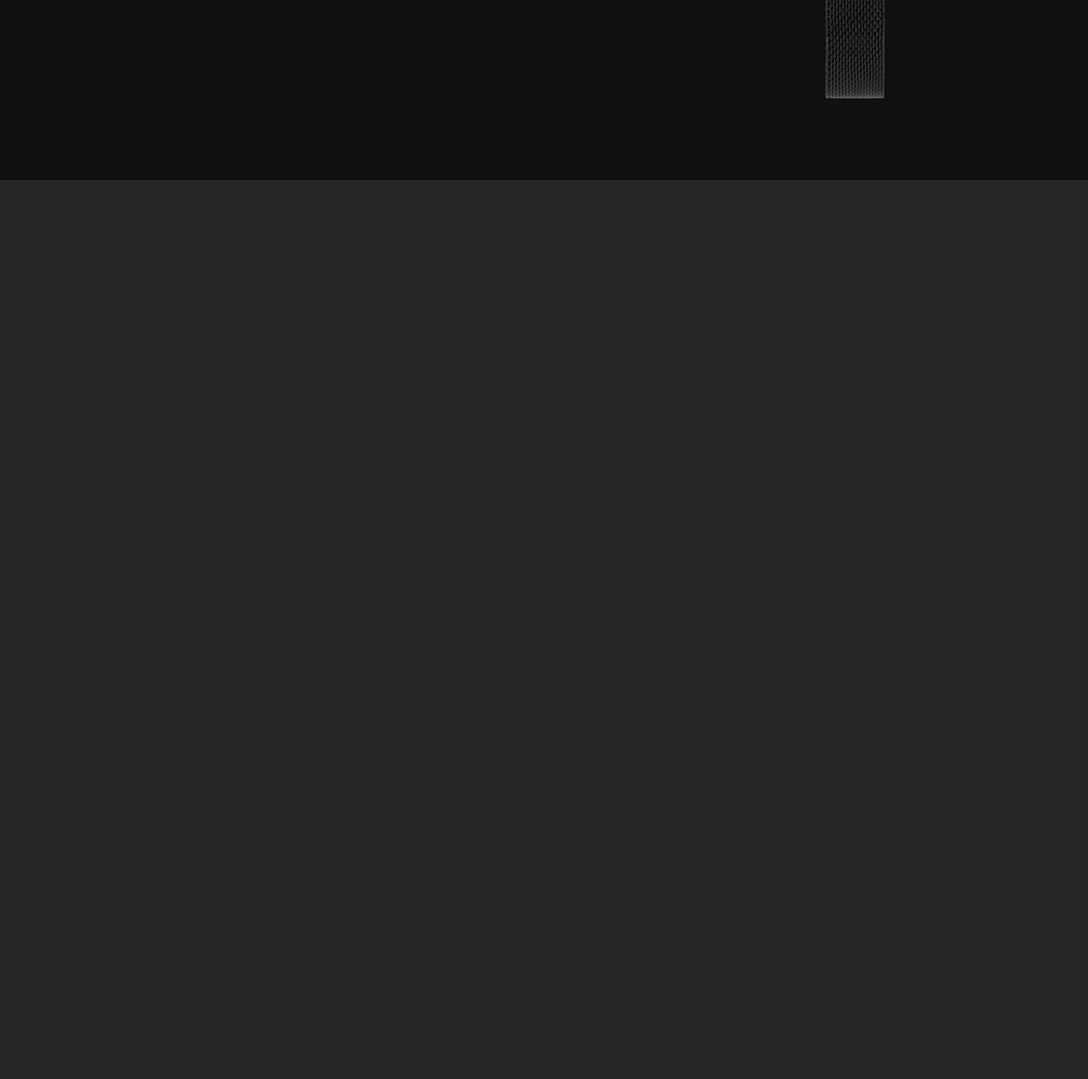
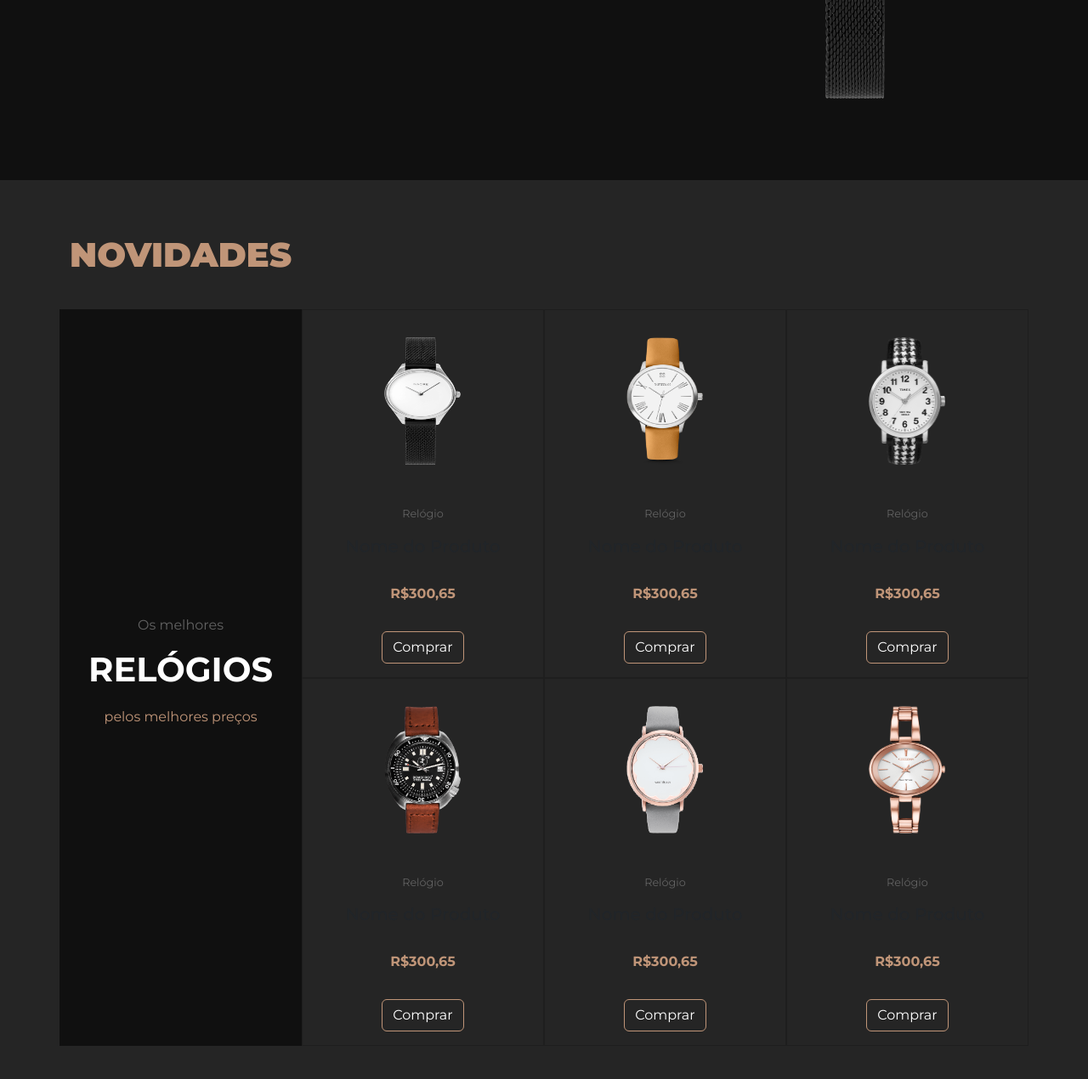
Before and after one commit to Rafaelkrc/ecommerce, a plain HTML site: page index.html in a window 1280 px wide. Shown: the part 2149-3419 px from the top of the page at 85% size. Before the commit the page ends 2425 px from the top, so only its background shows below. Drawn offline with nearby package versions, Linux system fonts and the light colour scheme.

Commit message:
create grid new products
close #11

```diff
--- a/assets/css/style.css
+++ b/assets/css/style.css
@@ -318,3 +318,33 @@ body {
         font-size: 6em;
     }
 }
+
+/* NEW PRODUCTS */
+#new-products {
+    margin-bottom: 5em;
+}
+
+#new-products-banner {
+    display: flex;
+    flex-direction: column;
+    justify-content: center;
+    align-items: center;
+    background-color: #101010;
+}
+
+#new-products-banner h3 {
+    text-transform: uppercase;
+    font-weight: bold;
+    margin-bottom: 0.5em;
+    font-size: 2.5em;
+}
+
+#new-products .col-md-4 {
+    padding: 0;
+}
+
+#new-products .card img {
+    height: 150px;
+    width: 90px;
+    margin: 2em auto;
+}
--- a/index.html
+++ b/index.html
@@ -182,5 +182,86 @@
             </div>
         </div>
     </div>
+    <!-- PRODUTOS NOVOS -->
+    <div class="container" id="new-products">
+        <h2 class="title primary-color">Novidades</h2>
+        <div class="row">
+            <div class="col-12 col-md-3 d-none d-md-flex" id="new-products-banner">
+                <p class="secondary-color">Os melhores</p>
+                <h3>Relógios</h3>
+                <p class="primary-color">pelos melhores preços</p>
+            </div>
+            <div class="col-12 col-md-9">
+                <div class="row">
+                    <div class="col-12 col-md-4">
+                        <div class="card primary-bg-color">
+                            <img src="assets/img/relogio7.png" alt="Relógio 6" class="card-img-top img-fluid">
+                            <div class="card-body">
+                                <p class="card-category secondary-color">Relógio</p>
+                                <h5 class="card-title">Nome do Produto</h5>
+                                <p class="card-text primary-color">R$300,65</p>
+                                <a href="#" class="btn btn-primary">Comprar</a>
+                            </div>
+                        </div>
+                    </div>
+                    <div class="col-12 col-md-4">
+                        <div class="card primary-bg-color">
+                            <img src="assets/img/relogio6.png" alt="Relógio 6" class="card-img-top img-fluid">
+                            <div class="card-body">
+                                <p class="card-category secondary-color">Relógio</p>
+                                <h5 class="card-title">Nome do Produto</h5>
+                                <p class="card-text primary-color">R$300,65</p>
+                                <a href="#" class="btn btn-primary">Comprar</a>
+                            </div>
+                        </div>
+                    </div>
+                    <div class="col-12 col-md-4">
+                        <div class="card primary-bg-color">
+                            <img src="assets/img/relogio5.png" alt="Relógio 6" class="card-img-top img-fluid">
+                            <div class="card-body">
+                                <p class="card-category secondary-color">Relógio</p>
+                                <h5 class="card-title">Nome do Produto</h5>
+                                <p class="card-text primary-color">R$300,65</p>
+                                <a href="#" class="btn btn-primary">Comprar</a>
+                            </div>
+                        </div>
+                    </div>
+                    <div class="col-12 col-md-4">
+                        <div class="card primary-bg-color">
+                            <img src="assets/img/relogio4.png" alt="Relógio 6" class="card-img-top img-fluid">
+                            <div class="card-body">
+                                <p class="card-category secondary-color">Relógio</p>
+                                <h5 class="card-title">Nome do Produto</h5>
+                                <p class="card-text primary-color">R$300,65</p>
+                                <a href="#" class="btn btn-primary">Comprar</a>
+                            </div>
+                        </div>
+                    </div>
+                    <div class="col-12 col-md-4">
+                        <div class="card primary-bg-color">
+                            <img src="assets/img/relogio3.png" alt="Relógio 6" class="card-img-top img-fluid">
+                            <div class="card-body">
+                                <p class="card-category secondary-color">Relógio</p>
+                                <h5 class="card-title">Nome do Produto</h5>
+                                <p class="card-text primary-color">R$300,65</p>
+                                <a href="#" class="btn btn-primary">Comprar</a>
+                            </div>
+                        </div>
+                    </div>
+                    <div class="col-12 col-md-4">
+                        <div class="card primary-bg-color">
+                            <img src="assets/img/relogio2.png" alt="Relógio 6" class="card-img-top img-fluid">
+                            <div class="card-body">
+                                <p class="card-category secondary-color">Relógio</p>
+                                <h5 class="card-title">Nome do Produto</h5>
+                                <p class="card-text primary-color">R$300,65</p>
+                                <a href="#" class="btn btn-primary">Comprar</a>
+                            </div>
+                        </div>
+                    </div>
+                </div>
+            </div>
+        </div>
+    </div>
 </body>
 </html>
```
